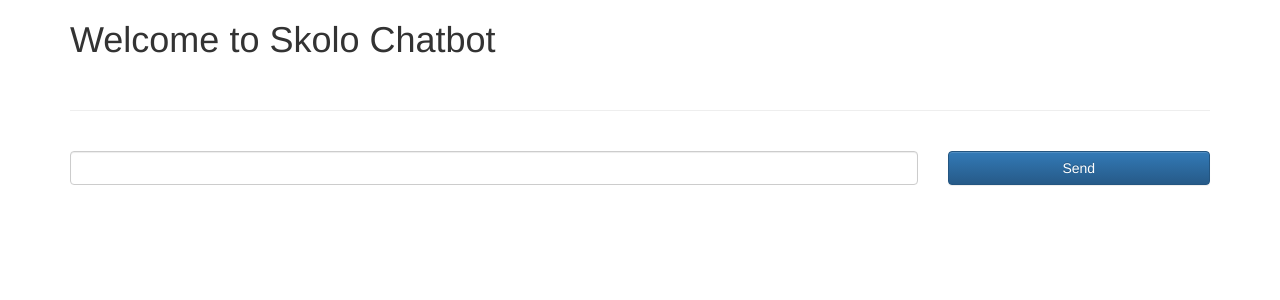
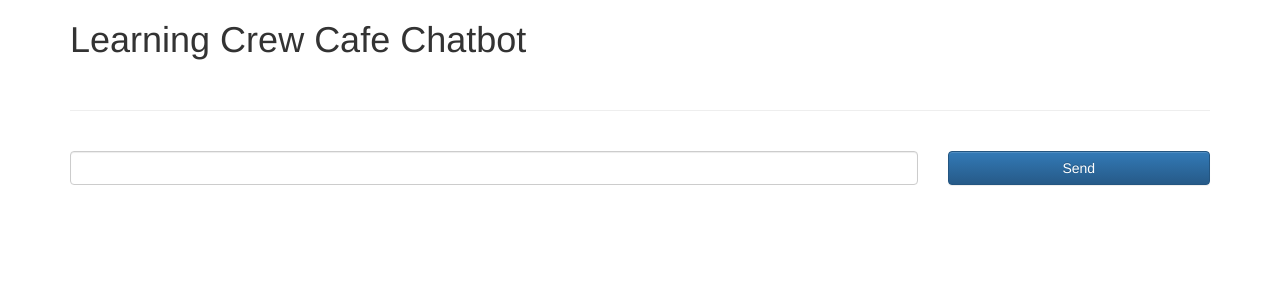
Before and after one commit to kokoko12334/AWS, a Flask app: page / in a window 1280 px wide. Shown: the top 300 px of the page. Run offline with Flask 2, Linux system fonts and the light colour scheme; parts of the project's set-up code (start-up, migrations or seed data) failed here and were passed over; some libraries are stand-ins or nearby versions.

Commit message:
dadsadsaa

```diff
--- a/templates/index.html
+++ b/templates/index.html
@@ -16,7 +16,7 @@
   </head>
   <body>
     <div class="container">
-      <h1>Welcome to Skolo Chatbot</h1>
+      <h1>Learning Crew Cafe Chatbot</h1>
       <br>
       <hr>
       <br>
```
